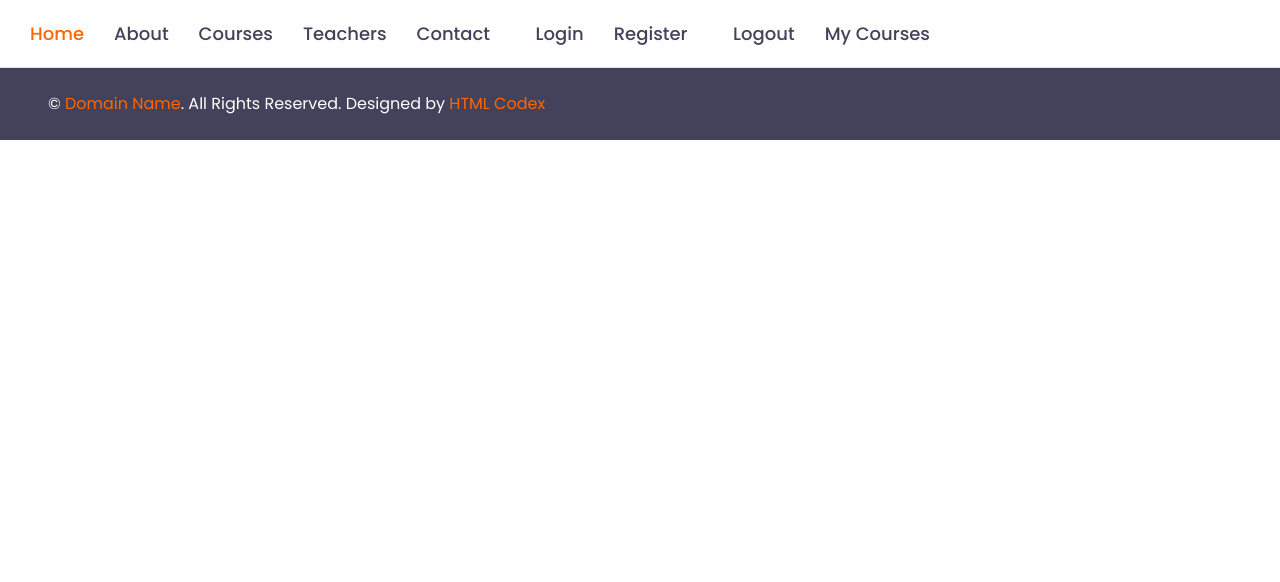
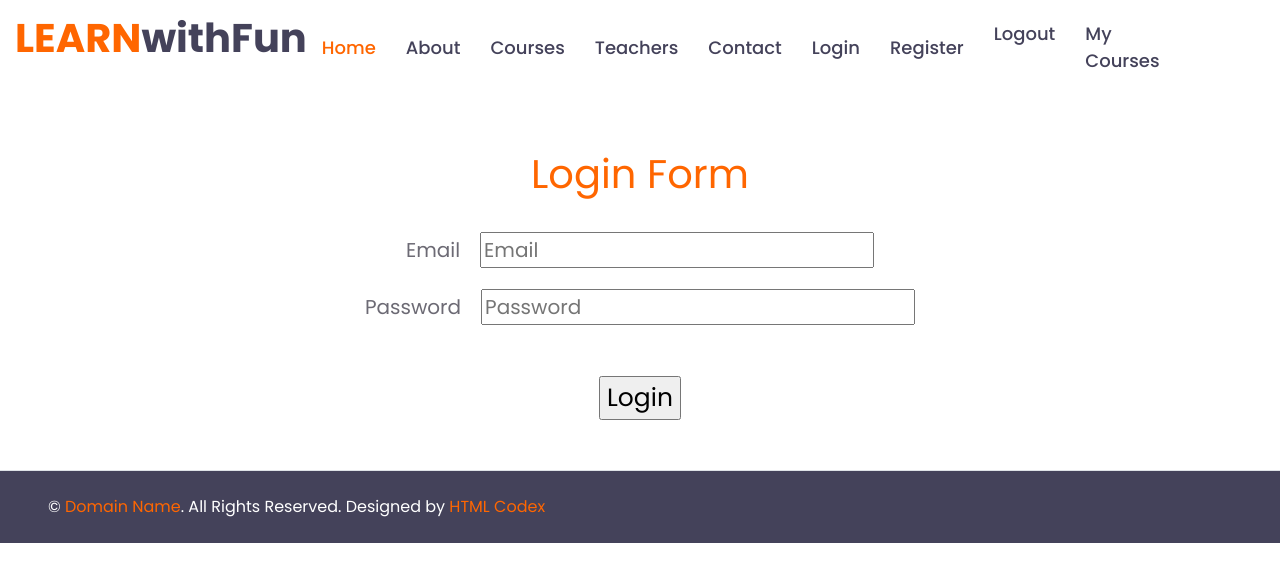
Before and after one commit to TeodorTod/Learn-With-Fun, a React (Create React App) app: page /login in a window 1280 px wide. Shown: the top 582 px of the page. Built offline with nearby package versions, Linux system fonts and the light colour scheme.

Commit message:
create login component

```diff
--- a/src/App.js
+++ b/src/App.js
@@ -2,6 +2,7 @@ import { Routes, Route } from "react-router-dom";
 
 import Header from "./components/Header/Header";
 import Home from  "./components/Home/Home";
+import Login from  "./components/Login/Login";
 import Footer from "./components/Footer/Footer";
 
 
@@ -13,6 +14,7 @@ function App() {
 
       <Routes>
         <Route path="/home" element={<Home />}/>
+        <Route path="/login" element={<Login />}/>
 
       </Routes>
       </main>
--- /dev/null
+++ b/src/components/Header/Header.css
@@ -0,0 +1,4 @@
+.col-lg-9 {
+    position: sticky;
+    top: 0;
+}
--- a/src/components/Header/Header.js
+++ b/src/components/Header/Header.js
@@ -1,8 +1,9 @@
 import { Link } from "react-router-dom";
+import "./Header.css"
 
 const Header = () => {
     return (
-        <div className="col-lg-9">
+        <div className="col-lg-9" >
         <nav className="navbar navbar-expand-lg bg-light navbar-light py-3 py-lg-0 px-0">
             <a href="" className="text-decoration-none d-block d-lg-none">
                 <h1 className="m-0"><span className="text-primary">E</span>COURSES</h1>
@@ -12,6 +13,9 @@ const Header = () => {
             </button>
             <div className="collapse navbar-collapse justify-content-between" id="navbarCollapse">
                 <div className="navbar-nav py-0">
+                <Link to="/home" class="text-decoration-none">
+                    <h1 class="m-0"><span class="text-primary">LEARN</span>withFun</h1>
+                </Link>
                     <Link to="/home" className="nav-item nav-link active">Home</Link>
                     <Link to="/about" className="nav-item nav-link">About</Link>
                     <Link to="/courses" className="nav-item nav-link">Courses</Link>
--- /dev/null
+++ b/src/components/Login/Login.css
@@ -0,0 +1,25 @@
+#login-page {
+    text-align: center;
+    font-size: 20px;
+    padding-top: 50px;
+    padding-bottom: 50px;
+}
+
+legend {
+    font-size: 40px;
+    padding-bottom: 20px;
+    color: #FF6600;
+}
+
+label {
+    padding-right: 20px;
+}
+
+#password {
+    padding-right: 42px;
+}
+
+#button-sub {
+    font-size: 25px;
+    margin-top: 30px;
+}
--- /dev/null
+++ b/src/components/Login/Login.js
@@ -0,0 +1,28 @@
+import "./Login.css";
+
+const Login = () => {
+    return (
+        <section id="login-page" className="login">
+            <form id="login-form" method="POST">
+                <fieldset>
+                    <legend>Login Form</legend>
+                    <p className="field">
+                        <label htmlFor="email">Email</label>
+                        <span className="input">
+                            <input type="text" name="email" id="email" placeholder="Email" />
+                        </span>
+                    </p>
+                    <p className="field">
+                        <label htmlFor="password">Password</label>
+                        <span className="input">
+                            <input type="password" name="password" id="password" placeholder="Password" />
+                        </span>
+                    </p>
+                    <input id="button-sub" className="button submit" type="submit" value="Login" />
+                </fieldset>
+            </form>
+        </section>
+    );
+}
+
+export default Login;
```
